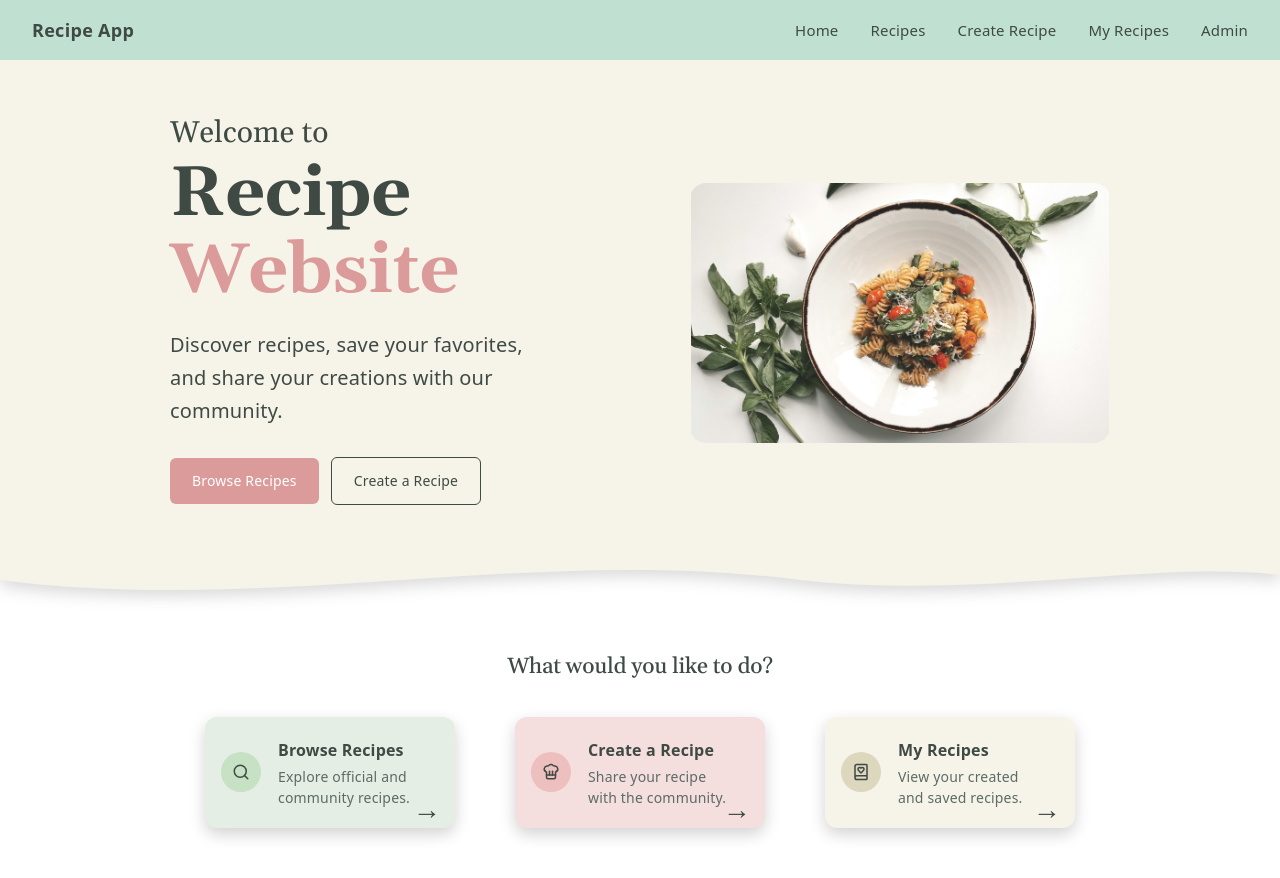
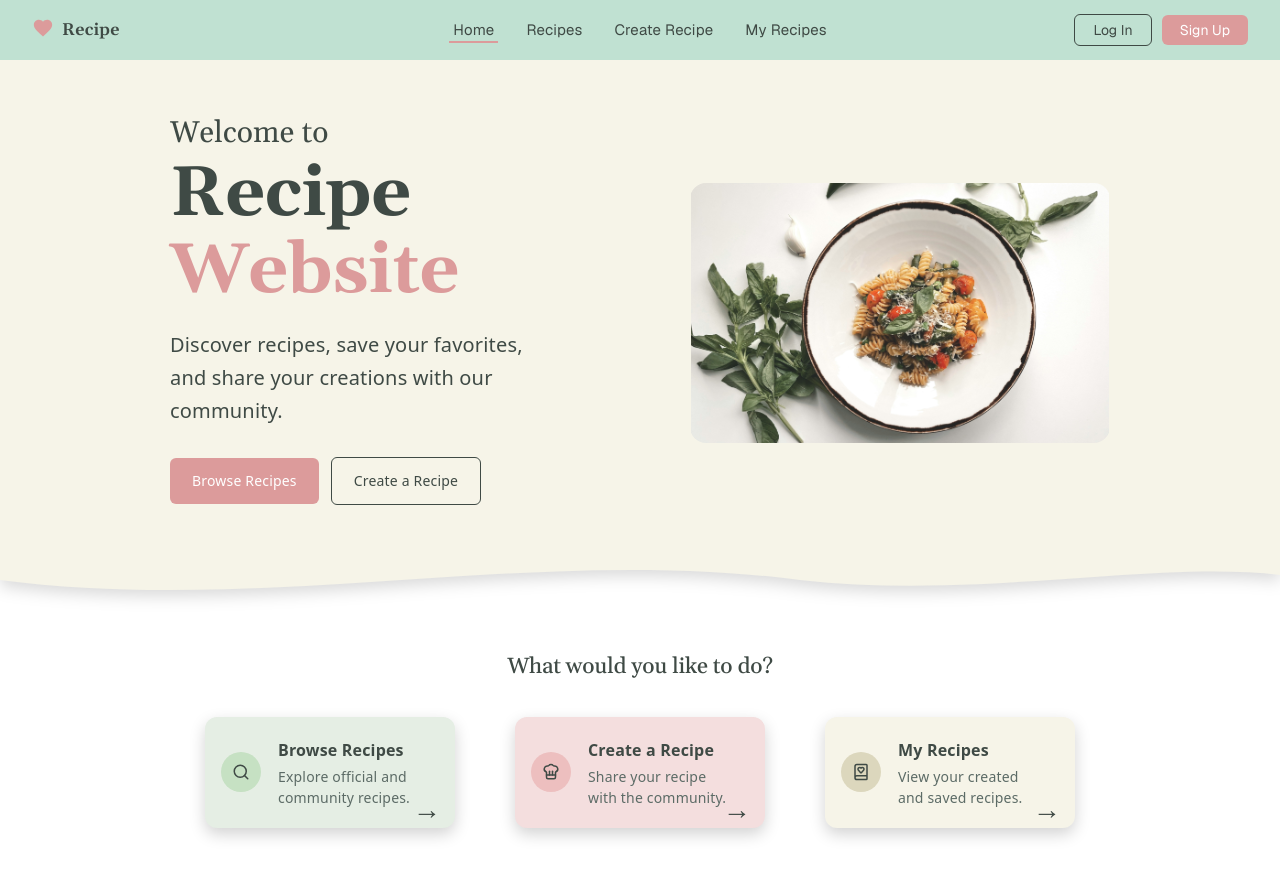
Before and after one commit to ethan-y-cheung/recipe-project, a React (Vite) app in the folder frontend/: page / in a window 1280 px wide. Shown: the top 878 px of the page. Built offline with nearby package versions, Linux system fonts and the light colour scheme.

Commit message:
navbar: resolving merge conflicts, organizing css files

```diff
--- a/frontend/src/components/Navbar.tsx
+++ b/frontend/src/components/Navbar.tsx
@@ -1,17 +1,88 @@
-import { Link } from 'react-router-dom'
-import '../styles/Navbar.css'
+import "../styles/Navbar.css";
+import { useState, useEffect } from "react";
+import { Link, NavLink } from "react-router-dom";
+import { Menu, X } from "lucide-react";
 
 export default function Navbar() {
+  const [open, setOpen] = useState(false);
+
+  useEffect(() => {
+    const handleResize = () => {
+      if (window.innerWidth > 960) setOpen(false);
+    };
+    window.addEventListener("resize", handleResize);
+    return () => window.removeEventListener("resize", handleResize);
+  }, []);
+
   return (
     <nav className="navbar">
-      <span className="navbar-logo">Recipe App</span>
+      <Link to="/" className="navbar-brand">
+        <svg
+          className="navbar-logo-heart"
+          viewBox="0 0 24 24"
+          xmlns="http://www.w3.org/2000/svg"
+        >
+          <path d="M12 21.35l-1.45-1.32C5.4 15.36 2 12.28 2 8.5 2 5.42 4.42 3 7.5 3c1.74 0 3.41.81 4.5 2.09C13.09 3.81 14.76 3 16.5 3 19.58 3 22 5.42 22 8.5c0 3.78-3.4 6.86-8.55 11.54L12 21.35z" />
+        </svg>
+        <span className="navbar-title">Recipe</span>
+      </Link>
+
       <ul className="navbar-links">
-        <li><Link to="/">Home</Link></li>
-        <li><Link to="/recipes">Recipes</Link></li>
-        <li><Link to="/create">Create Recipe</Link></li>
-        <li><Link to="/my-recipes">My Recipes</Link></li>
-        <li><Link to="/admin">Admin</Link></li>
+        <li>
+          <NavLink to="/" end>
+            Home
+          </NavLink>
+        </li>
+        <li>
+          <NavLink to="/recipes">Recipes</NavLink>
+        </li>
+        <li>
+          <NavLink to="/create">Create Recipe</NavLink>
+        </li>
+        <li>
+          <NavLink to="/my-recipes">My Recipes</NavLink>
+        </li>
       </ul>
+
+      <div className="navbar-auth">
+        <button className="nav-btn-login">Log In</button>
+        <button className="nav-btn-signup">Sign Up</button>
+      </div>
+
+      <button className="navbar-hamburger" onClick={() => setOpen((o) => !o)}>
+        {open ? <X size={22} /> : <Menu size={22} />}
+      </button>
+
+      {open && (
+        <div className="navbar-dropdown">
+          <ul className="navbar-dropdown-links">
+            <li>
+              <NavLink to="/" end onClick={() => setOpen(false)}>
+                Home
+              </NavLink>
+            </li>
+            <li>
+              <NavLink to="/recipes" onClick={() => setOpen(false)}>
+                Recipes
+              </NavLink>
+            </li>
+            <li>
+              <NavLink to="/create" onClick={() => setOpen(false)}>
+                Create Recipe
+              </NavLink>
+            </li>
+            <li>
+              <NavLink to="/my-recipes" onClick={() => setOpen(false)}>
+                My Recipes
+              </NavLink>
+            </li>
+          </ul>
+          <div className="navbar-dropdown-auth">
+            <button className="nav-btn-login">Log In</button>
+            <button className="nav-btn-signup">Sign Up</button>
+          </div>
+        </div>
+      )}
     </nav>
-  )
+  );
 }
--- a/frontend/src/styles/Navbar.css
+++ b/frontend/src/styles/Navbar.css
@@ -1,33 +1,165 @@
+/* ── Navbar ─────────────────────────────────────────── */
+
 .navbar {
   display: flex;
   align-items: center;
-  justify-content: space-between;
-  background-color: #C0E1D2;
-  padding: 0 24px;
-  height: 56px;
+  background-color: #c0e1d2;
+  padding: 0 32px;
+  height: 60px;
+  width: 100%;
+  box-sizing: border-box;
+  font-family: "Geist", sans-serif;
+  position: relative;
 }
 
-.navbar-logo {
-  font-size: 18px;
+.navbar-brand {
+  display: flex;
+  align-items: center;
+  gap: 8px;
+  flex: 1;
+  text-decoration: none;
+}
+
+.navbar-logo-heart {
+  width: 22px;
+  height: 22px;
+  fill: #dc9b9b;
+  flex-shrink: 0;
+  transform: translateY(-2px);
+}
+
+.navbar-title {
+  font-family: "Gelasio", serif;
+  font-size: 17px;
   font-weight: 600;
-  color: #3F4A45;
-  letter-spacing: 0.3px;
+  color: #3f4a45;
 }
 
 .navbar-links {
   list-style: none;
   display: flex;
-  gap: 28px;
+  gap: 32px;
   margin: 0;
   padding: 0;
 }
 
 .navbar-links a {
   text-decoration: none;
-  color: #3F4A45;
+  color: #3f4a45;
   font-size: 15px;
+  position: relative;
 }
 
-.navbar-links a:hover {
+.navbar-links a::after {
+  content: "";
+  position: absolute;
+  bottom: -4px;
+  left: -4px;
+  right: -4px;
+  height: 2px;
+  background-color: #dc9b9b;
+  display: none;
+}
+
+.navbar-links a:hover::after,
+.navbar-links a.active::after {
+  display: block;
+}
+
+.navbar-auth {
+  flex: 1;
+  display: flex;
+  justify-content: flex-end;
+  gap: 10px;
+  align-items: center;
+}
+
+.nav-btn-login {
+  background: transparent;
+  border: 1.5px solid #3f4a45;
+  border-radius: 6px;
+  padding: 6px 18px;
+  color: #3f4a45;
+  font-size: 14px;
+  cursor: pointer;
+  font-family: inherit;
+}
+
+.nav-btn-login:hover {
+  background: rgba(63, 74, 69, 0.08);
+}
+
+.nav-btn-signup {
+  background: #dc9b9b;
+  border: none;
+  border-radius: 6px;
+  padding: 6px 18px;
+  color: #fff;
+  font-size: 14px;
+  cursor: pointer;
+  font-family: inherit;
+}
+
+.nav-btn-signup:hover {
+  background: #cc8a8a;
+}
+
+.navbar-hamburger {
+  display: none;
+  background: none;
+  border: none;
+  cursor: pointer;
+  color: #3f4a45;
+  padding: 4px;
+  margin-left: auto;
+}
+
+.navbar-dropdown {
+  position: absolute;
+  top: 60px;
+  left: 0;
+  right: 0;
+  background-color: #c0e1d2;
+  padding: 16px 24px 20px;
+  z-index: 100;
+  border-top: 1px solid rgba(63, 74, 69, 0.12);
+  box-shadow: 0 6px 16px rgba(0, 0, 0, 0.1);
+}
+
+.navbar-dropdown-links {
+  list-style: none;
+  margin: 0 0 16px 0;
+  padding: 0;
+  display: flex;
+  flex-direction: column;
+  gap: 14px;
+}
+
+.navbar-dropdown-links a {
+  text-decoration: none;
+  color: #3f4a45;
+  font-size: 16px;
+  font-weight: 500;
+}
+
+.navbar-dropdown-links a:hover {
   text-decoration: underline;
 }
+
+.navbar-dropdown-auth {
+  display: flex;
+  gap: 10px;
+}
+
+@media (max-width: 960px) {
+  .navbar-links,
+  .navbar-auth {
+    display: none;
+  }
+
+  .navbar-hamburger {
+    display: flex;
+    align-items: center;
+    justify-content: center;
+  }
+}
--- a/frontend/src/styles/common.css
+++ b/frontend/src/styles/common.css
@@ -12,95 +12,3 @@
 .page-content {
   width: 100%;
 }
-
-/* ── Navbar ─────────────────────────────────────────── */
-
-.navbar {
-  display: flex;
-  align-items: center;
-  background-color: #c0e1d2;
-  padding: 0 32px;
-  height: 60px;
-  width: 100%;
-  box-sizing: border-box;
-}
-
-.navbar-brand {
-  display: flex;
-  align-items: center;
-  gap: 8px;
-  flex: 1;
-}
-
-.navbar-logo-circle {
-  width: 36px;
-  height: 36px;
-  background-color: rgba(255, 255, 255, 0.4);
-  border-radius: 50%;
-  display: flex;
-  align-items: center;
-  justify-content: center;
-  font-size: 16px;
-}
-
-.navbar-title {
-  font-size: 17px;
-  font-weight: 600;
-  color: #3f4a45;
-}
-
-.navbar-links {
-  list-style: none;
-  display: flex;
-  gap: 32px;
-  margin: 0;
-  padding: 0;
-}
-
-.navbar-links a {
-  text-decoration: none;
-  color: #3f4a45;
-  font-size: 15px;
-}
-
-.navbar-links a:hover {
-  text-decoration: underline;
-}
-
-.navbar-auth {
-  flex: 1;
-  display: flex;
-  justify-content: flex-end;
-  gap: 10px;
-  align-items: center;
-}
-
-.nav-btn-login {
-  background: transparent;
-  border: 1.5px solid #3f4a45;
-  border-radius: 6px;
-  padding: 6px 18px;
-  color: #3f4a45;
-  font-size: 14px;
-  cursor: pointer;
-  font-family: inherit;
-}
-
-.nav-btn-login:hover {
-  background: rgba(63, 74, 69, 0.08);
-}
-
-.nav-btn-signup {
-  background: #dc9b9b;
-  border: none;
-  border-radius: 6px;
-  padding: 6px 18px;
-  color: #fff;
-  font-size: 14px;
-  cursor: pointer;
-  font-family: inherit;
-}
-
-.nav-btn-signup:hover {
-  background: #cc8a8a;
-}
```
